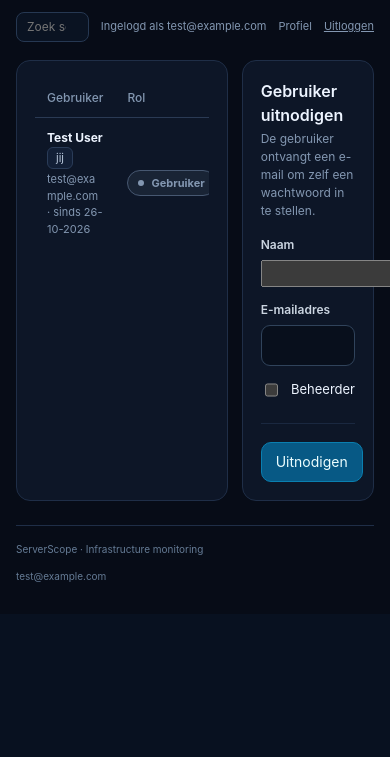
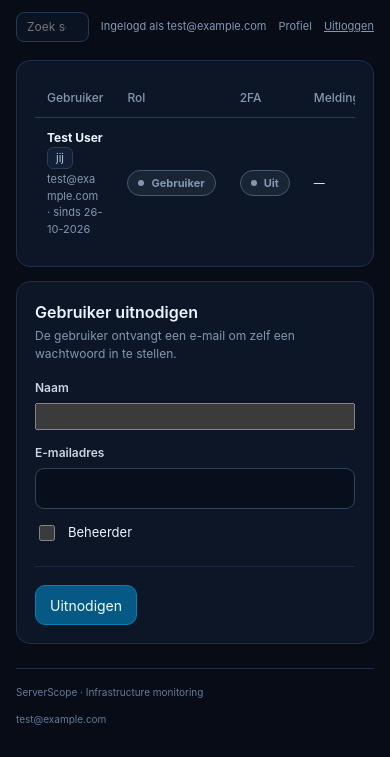
Before and after one commit to Amir03033/ServerScope, a Laravel app: page /users in a window 390 px wide; the page is wider, and only the part inside the window is pictured. Shown: the part 239-996 px from the top of that part. Before the commit the page ends 821 px from the top of that part, so only its background shows below. Run offline with Laravel 12, Linux system fonts and the light colour scheme; a user stored in the database is signed in; data comes from the database, SQL or seed files in the repository; data that the repository does not hold is empty.

Commit message:
Fix horizontal overflow on phones for new pages
- Visually hidden table headers escaped the scrolling table container
  (absolute positioning); .table-wrap is now a positioning context.
- Two-column layouts use responsive classes (split, split-narrow,
  component-row) instead of inline grid templates that overrode the
  single-column mobile rule, with minmax(0, 1fr) tracks.
All 25 pages now fit a 390 px viewport.

Co-Authored-By: Claude Opus 5.5 <noreply@anthropic.com>
Claude-Session: https://claude.ai/code/session_01Xf1rSNMNjcoryFjocCcBfq

```diff
--- a/public/css/serverscope.css
+++ b/public/css/serverscope.css
@@ -168,6 +168,9 @@ button { cursor: pointer; }
 .section-heading p { margin: 3px 0 0; color: var(--muted); font-size: 12px; }
 .grid-2 { display: grid; grid-template-columns: repeat(2, minmax(0, 1fr)); gap: 14px; }
 .grid-3 { display: grid; grid-template-columns: repeat(3, minmax(0, 1fr)); gap: 14px; }
+.grid-2.split { grid-template-columns: minmax(0, 1.6fr) minmax(0, 1fr); }
+.grid-2.split-narrow { grid-template-columns: minmax(0, 1fr) minmax(0, 2fr); }
+.component-row { grid-template-columns: minmax(0, 1fr) minmax(0, 1fr) minmax(0, 1fr) auto; align-items: end; }
 .stack > * + * { margin-top: 14px; }
 
 /* ---------- KPI tiles ---------- */
@@ -247,7 +250,7 @@ a.kpi:hover { border-color: color-mix(in srgb, var(--tone) 45%, var(--border));
 .secret-row input { flex: 1; }
 
 /* ---------- tables ---------- */
-.table-wrap { width: 100%; overflow-x: auto; }
+.table-wrap { position: relative; width: 100%; overflow-x: auto; }
 .data-table { width: 100%; border-collapse: collapse; font-size: 12px; }
 .data-table th {
     padding: 10px 12px; border-bottom: 1px solid #2a3a54;
@@ -390,11 +393,11 @@ a.kpi:hover { border-color: color-mix(in srgb, var(--tone) 45%, var(--border));
     .topbar { flex-direction: column; }
     .actions, .top-actions { justify-content: flex-start; }
     .account-bar { justify-content: flex-start; }
-    .grid-2, .grid-3 { grid-template-columns: 1fr; }
+    .grid-2, .grid-3, .grid-2.split, .grid-2.split-narrow { grid-template-columns: minmax(0, 1fr); }
 }
 
 @media (max-width: 600px) {
-    .form-cols { grid-template-columns: 1fr; }
+    .form-cols, .form-cols.component-row { grid-template-columns: 1fr; }
     .form-cols .full { grid-column: auto; }
     .footer { flex-direction: column; }
     .secret-row { flex-direction: column; }
--- a/resources/views/api-tokens/index.blade.php
+++ b/resources/views/api-tokens/index.blade.php
@@ -10,7 +10,7 @@
         </x-secret-token>
     @endif
 
-    <div class="grid-2" style="grid-template-columns:minmax(0,1.5fr) minmax(0,1fr)">
+    <div class="grid-2 split">
         <section class="panel">
             <div class="section-heading"><div><h2>Tokens</h2></div></div>
             @if ($tokens->isEmpty())
--- a/resources/views/incidents/show.blade.php
+++ b/resources/views/incidents/show.blade.php
@@ -38,7 +38,7 @@
         @endif
     </x-slot:actions>
 
-    <div class="grid-2" style="grid-template-columns:minmax(0,1.6fr) minmax(0,1fr)">
+    <div class="grid-2 split">
         <div class="stack">
             <section class="panel">
                 <div class="section-heading">
--- a/resources/views/status-pages/form.blade.php
+++ b/resources/views/status-pages/form.blade.php
@@ -35,7 +35,7 @@
                 <div class="section-heading"><div><h2>Onderdelen</h2><p>Lege rijen worden genegeerd. De volgorde bepaalt de weergave.</p></div></div>
                 <div id="component-rows" class="stack">
                     @foreach ($components as $i => $component)
-                        <div class="form-cols component-row" style="grid-template-columns:minmax(0,1fr) minmax(0,1fr) minmax(0,1fr) auto;align-items:end">
+                        <div class="form-cols component-row">
                             <div class="form-field"><label>Monitor</label>
                                 <select name="components[{{ $i }}][subject]">
                                     <option value="">— kies —</option>
--- a/resources/views/users/index.blade.php
+++ b/resources/views/users/index.blade.php
@@ -3,7 +3,7 @@
 <x-layouts.app title="Gebruikers">
     <x-slot:subtitle>Alle gebruikers zien alle servers, domeinen en incidenten. Beheerders wijzigen de configuratie.</x-slot:subtitle>
 
-    <div class="grid-2" style="grid-template-columns:minmax(0,1.6fr) minmax(0,1fr)">
+    <div class="grid-2 split">
         <section class="panel">
             <div class="table-wrap">
                 <table class="data-table">
--- a/resources/views/webhooks/show.blade.php
+++ b/resources/views/webhooks/show.blade.php
@@ -15,7 +15,7 @@
         </x-secret-token>
     @endif
 
-    <div class="grid-2" style="grid-template-columns:minmax(0,1fr) minmax(0,2fr)">
+    <div class="grid-2 split-narrow">
         <section class="panel">
             <div class="section-heading"><div><h2>Instellingen</h2></div><x-status :status="$endpoint->is_active ? 'enabled' : 'disabled'" /></div>
             <dl class="dl">
```
